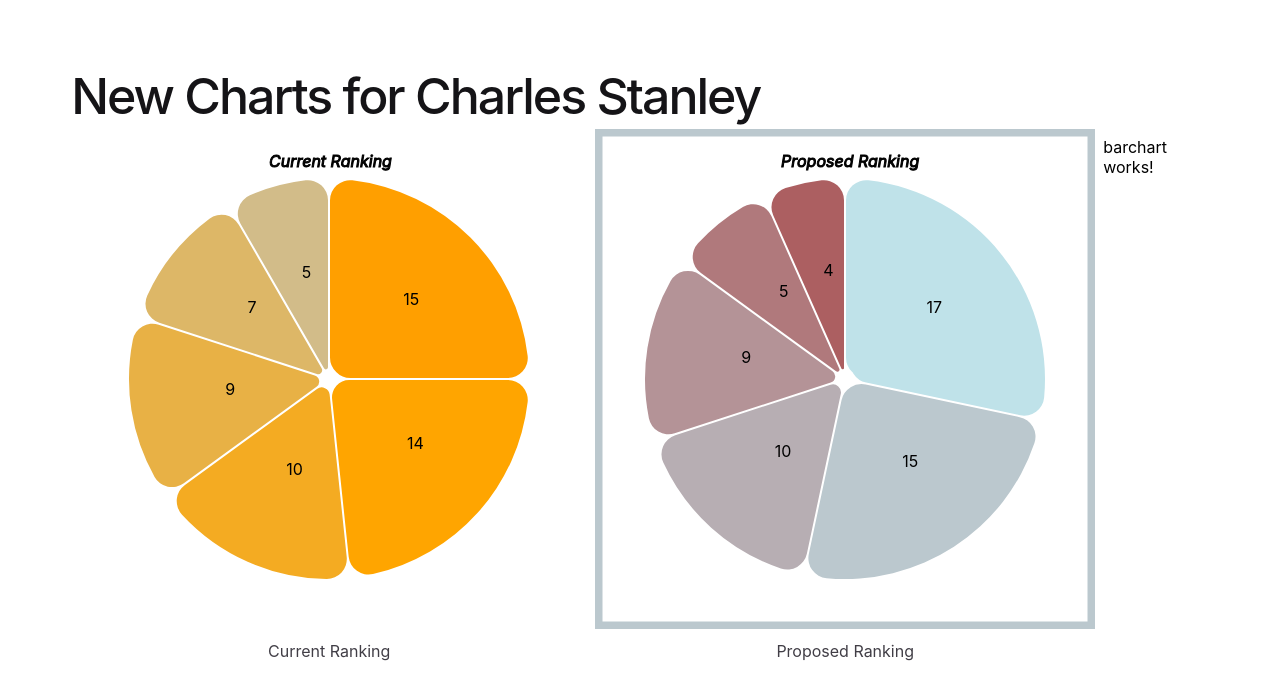
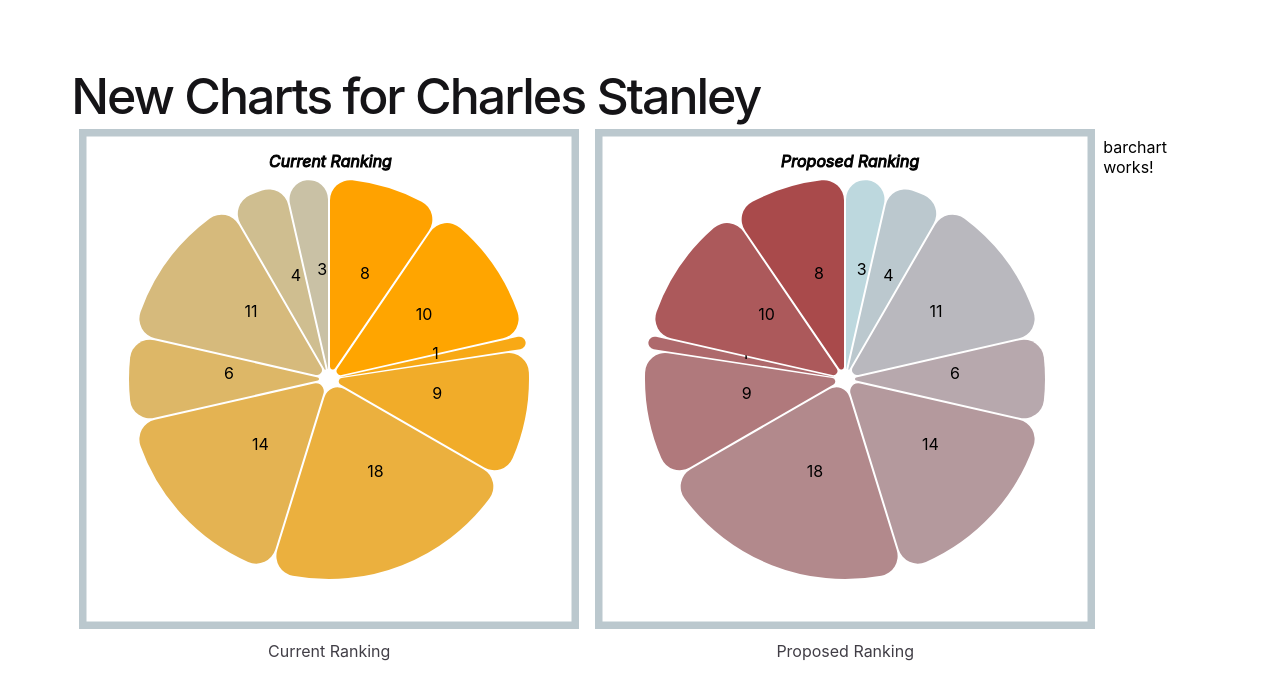
Before and after one commit to colinxsmith/newpie, an Angular app: page / in a window 1280 px wide. Shown: the top 700 px of the page. Built offline with nearby package versions, Linux system fonts and the light colour scheme.

Commit message:
Stop sorting the paths

```diff
--- a/src/app/app.component.html
+++ b/src/app/app.component.html
@@ -155,7 +155,7 @@
         <h1>{{ title }}</h1>
         <div style="display:inline-flex">
             <div>
-            <app-twopiecharts title="Current Ranking"  [mockdata]="curr"  colourStart="orange" colourEnd="#bbc8ce" [boxsize]="500"></app-twopiecharts>
+            <app-twopiecharts title="Current Ranking"  [mockdata]="curr"  [squareBorderOpacity]="1"  colourStart="orange" colourEnd="#bbc8ce" [boxsize]="500"></app-twopiecharts>
             <p style="text-align: center;">Current Ranking</p>
         </div>  <div>
             <app-twopiecharts title="Proposed Ranking"  [mockdata]="prop"  [squareBorderOpacity]="1" colourStart="#bbc8ce" colourEnd="brown" [boxsize]="500"></app-twopiecharts>
--- a/src/app/app.component.ts
+++ b/src/app/app.component.ts
@@ -12,6 +12,8 @@ import { BarchartComponent } from "./barchart/barchart.component";
 })
 export class AppComponent {
   title = 'New Charts for Charles Stanley';
-  prop={'values':[4,5,17,15,9,10]};
-  curr={'values':[10,9,14,5,7,15]};
+  k=[3,4,11,6,14,18,9,1,10,8];
+  kb=this.k.map(k=>k).reverse();
+  prop={'values':this.k};
+  curr={'values':this.kb};
 }
--- a/src/app/twopiecharts/twopiecharts.component.scss
+++ b/src/app/twopiecharts/twopiecharts.component.scss
@@ -1,6 +1,6 @@
 rect.position {
     fill: none;
-    stroke: #bbc8ce;
+    stroke: rgb(187, 200, 206);
     stroke-width: 15px;
     opacity: 1;
 }
@@ -11,7 +11,7 @@ text.title {
 }
 
 div.mainTip {
-    background: rgb(37, 71, 180);
+    background: rgb(7, 18, 24);
     color: white;
     position: absolute;
     text-align: center;
--- a/src/app/twopiecharts/twopiecharts.component.ts
+++ b/src/app/twopiecharts/twopiecharts.component.ts
@@ -1,6 +1,7 @@
 import { Component, OnInit, ElementRef, Input } from '@angular/core';
 import { CommonModule } from '@angular/common';
 import * as d3 from 'd3';
+import { NONE_TYPE } from '@angular/compiler';
 
 @Component({
   selector: 'app-twopiecharts',
@@ -29,19 +30,19 @@ export class TwopiechartsComponent implements OnInit {
   @Input() mockdata = {
     'values': [4, 5, 3, 7, 1, 10, 17]
   };
-  pie1 = d3.pie();
-  figureArcs = d3.arc()
+  pie1: Array<d3.PieArcDatum<number | { valueOf(): number; }>> = [];
+  figureArcs=d3.arc();
+  ngOnInit() {
+    this.pie1 = d3.pie().sort(null)(this.mockdata.values);
+    this.figureArcs=d3.arc()
     .padRadius(this.padRadius)
     .padAngle(this.padAngle)
-    .cornerRadius(this.cornerRadius)
-    ;
-  ngOnInit() {
+    .cornerRadius(this.cornerRadius);
     this.outerRadius = this.boxsize * 0.8 / 2;
     this.colours = d3.scaleLinear([0, this.colourRange], [this.colourStart, this.colourEnd])
     console.log(this.colourStart, this.colourEnd, this.boxsize);
 
-    this.pie1(this.mockdata.values).forEach((s,ii) => {
-      const i=this.mockdata.values.length-1-  ii;
+    this.pie1.forEach((s, i) => {
 
       this.paths.push(this.figureArcs({
         innerRadius: this.innerRadius,
@@ -57,7 +58,6 @@ export class TwopiechartsComponent implements OnInit {
       });
       this.centres.push(cent);
       this.useColours.push(this.colours(this.colourRange * (s.index - 1) / this.mockdata.values.length));
-      console.log(i, this.colours(100 * (s.index - 1) / this.mockdata.values.length), s)
     });
     this.update();
   }
@@ -70,7 +70,7 @@ export class TwopiechartsComponent implements OnInit {
         .transition().duration(1000)
         .styleTween('opacity', () => (t) => `${t}`)
         .attrTween('d', (_, i) => (t) => {
-          const p1 = this.pie1(this.mockdata.values)[i];
+          const p1 = this.pie1[i];
           const path = this.figureArcs({
             startAngle: p1.startAngle,
             endAngle: p1.startAngle - t * (p1.startAngle - p1.endAngle),
@@ -86,15 +86,15 @@ export class TwopiechartsComponent implements OnInit {
     const here = d3.select(e.target as HTMLElement & EventTarget);
     console.log(e, i, svg, here);
     if (inout) {
-      const x=e.clientX-100;
-      const y=e.clientY;
-      here.style('opacity',0.5);
+      const x = e.clientX - 100;
+      const y = e.clientY;
+      here.style('opacity', 0.5);
       svg
         .attr('tiptitle', 'tipper')
-        .style('left',`${x}px`)
-        .style('top',`${y}px`)
+        .style('left', `${x}px`)
+        .style('top', `${y}px`)
         .style('opacity', '1')
-        .html(`${x} ${y} i:${i} rank:${this.pie1(this.mockdata.values)[i].index} value :${this.mockdata.values[i]}`);
+        .html(`(${x},${y})  index:${this.pie1[i].index} value :${this.mockdata.values[i]}`);
       /* .style('--ff', '110%')
        .style('--xx', xx + 'px')
        .style('--yy', yy - this.height * 0.15 + 'px')
@@ -102,7 +102,7 @@ export class TwopiechartsComponent implements OnInit {
        .style('--by', yy + 'px')*/
       ;
     } else {
-      here.style('opacity',1);
+      here.style('opacity', 1);
       svg.style('opacity', 0)
         .attr('tiptitle', null);
     }
```
